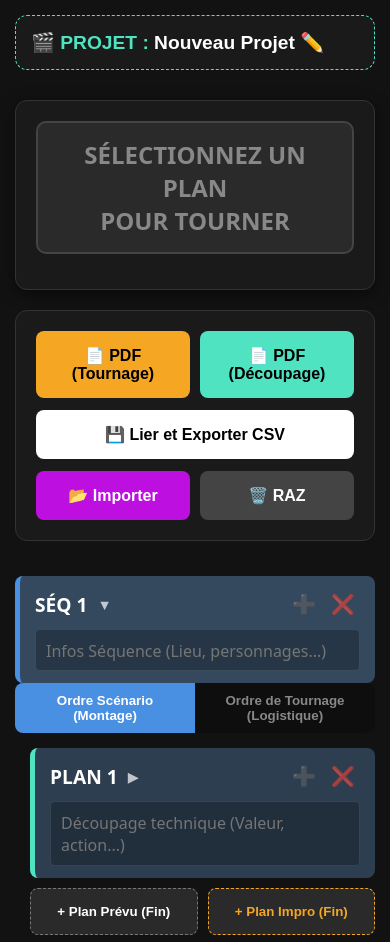
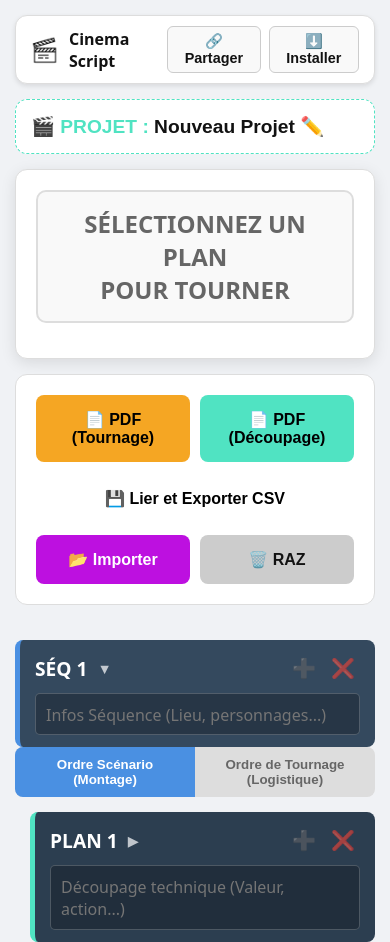
Before and after one commit to BigbangX6/cinema_script, a plain HTML site: page index.html in a window 390 px wide. Shown: the top 942 px of the page. Drawn offline with Linux system fonts and the light colour scheme.

Commit message:
Update index.html

```diff
--- a/index.html
+++ b/index.html
@@ -3,13 +3,54 @@
 <head>
     <meta charset="UTF-8">
     <meta name="viewport" content="width=device-width, initial-scale=1.0">
-    <title>cinema_script</title>
+    <title>Cinema Script</title>
+
+    <!-- Déclaration de la Web App -->
+    <link rel="manifest" href="./manifest.json">
+    <meta name="theme-color" content="#1a1a1a">
+
+    <!-- Support spécifique pour iOS / Safari -->
+    <meta name="apple-mobile-web-app-capable" content="yes">
+    <meta name="apple-mobile-web-app-status-bar-style" content="black-translucent">
+    <meta name="apple-mobile-web-app-title" content="Cinema Script">
+    <link rel="apple-touch-icon" href="./icon.png">
+
     <style>
-        /* --- STYLE GENERAL (MODE SOMBRE UI) --- */
-        body { font-family: system-ui, sans-serif; background-color: #121212; color: #ffffff; padding: 0; margin: 0; }
+        /* --- VARIABLES MODE SOMBRE (DEFAUT) --- */
+        :root {
+            --bg-body: #121212;
+            --text-main: #ffffff;
+            --bg-panel: #1a1a1a;
+            --bg-input: #2a2a2a;
+            --border-color: #333;
+            --border-input: #555;
+            --take-list-bg: #1e1e1e;
+            --take-item-border: #333;
+            --text-muted: #888;
+            --btn-muted-bg: #444;
+        }
+
+        /* --- VARIABLES MODE CLAIR (AUTO) --- */
+        @media (prefers-color-scheme: light) {
+            :root {
+                --bg-body: #f0f2f5;
+                --text-main: #121212;
+                --bg-panel: #ffffff;
+                --bg-input: #f9f9f9;
+                --border-color: #ddd;
+                --border-input: #ccc;
+                --take-list-bg: #f8f9fa;
+                --take-item-border: #eee;
+                --text-muted: #666;
+                --btn-muted-bg: #ccc;
+            }
+        }
+
+        /* --- STYLE GENERAL --- */
+        body { font-family: system-ui, sans-serif; background-color: var(--bg-body); color: var(--text-main); padding: 0; margin: 0; transition: background-color 0.3s, color 0.3s; }
 
         .app-container { display: flex; flex-direction: column; padding: 15px; gap: 20px; }
-        .left-panel { display: flex; flex-direction: column; gap: 20px; }
+        .left-panel { display: flex; flex-direction: column; gap: 15px; }
         .right-panel { display: flex; flex-direction: column; padding-bottom: 100px; }
 
         @media (min-width: 900px) {
@@ -17,26 +58,35 @@
             .left-panel { width: 32%; position: sticky; top: 15px; height: calc(100vh - 30px); overflow-y: auto; padding-right: 10px; }
             .right-panel { width: 68%; height: calc(100vh - 30px); overflow-y: auto; padding-right: 10px; }
             ::-webkit-scrollbar { width: 8px; }
-            ::-webkit-scrollbar-track { background: #1a1a1a; border-radius: 4px; }
-            ::-webkit-scrollbar-thumb { background: #444; border-radius: 4px; }
-            ::-webkit-scrollbar-thumb:hover { background: #666; }
+            ::-webkit-scrollbar-track { background: var(--bg-panel); border-radius: 4px; }
+            ::-webkit-scrollbar-thumb { background: var(--border-input); border-radius: 4px; }
+            ::-webkit-scrollbar-thumb:hover { background: var(--text-muted); }
         }
 
+        /* -- BANDEAU D'INSTALLATION & PARTAGE -- */
+        .app-banner { display: flex; justify-content: space-between; align-items: center; background: var(--bg-panel); padding: 10px 15px; border-radius: 12px; border: 1px solid var(--border-color); box-shadow: 0 2px 5px rgba(0,0,0,0.1); }
+        .app-banner-info { display: flex; align-items: center; gap: 10px; }
+        .app-banner-icon { width: 28px; height: 28px; border-radius: 6px; object-fit: cover; }
+        .app-banner-title { font-weight: bold; font-size: 1rem; color: var(--text-main); }
+        .app-banner-actions { display: flex; gap: 8px; }
+        .btn-banner { background: var(--bg-input); color: var(--text-main); border: 1px solid var(--border-input); padding: 6px 10px; border-radius: 6px; cursor: pointer; font-size: 0.9rem; font-weight: bold; transition: 0.2s; }
+        .btn-banner:hover { background: var(--border-color); }
+
         /* -- PROJECT NAME -- */
-        .project-title-btn { background: #1a1a1a; border: 1px dashed #50e3c2; color: #50e3c2; width: 100%; padding: 15px; font-size: 1.2rem; font-weight: bold; border-radius: 12px; cursor: pointer; text-align: left; margin-bottom: 10px; transition: 0.2s; }
-        .project-title-btn:hover { background: #2a2a2a; }
+        .project-title-btn { background: var(--bg-panel); border: 1px dashed #50e3c2; color: #50e3c2; width: 100%; padding: 15px; font-size: 1.2rem; font-weight: bold; border-radius: 12px; cursor: pointer; text-align: left; transition: 0.2s; }
+        .project-title-btn:hover { opacity: 0.8; }
 
         /* -- TABLEAU DE BORD -- */
-        .dashboard { background: #1a1a1a; padding: 20px; border-radius: 12px; border: 1px solid #333; box-shadow: 0 4px 15px rgba(0,0,0,0.5); }
-        .status-board { font-size: 1.5rem; text-align: center; margin-bottom: 15px; background: #2a2a2a; padding: 15px; border-radius: 10px; font-weight: bold; border: 2px solid #50e3c2; color: #50e3c2; }
-        .status-board.inactive { border-color: #444; color: #888; }
+        .dashboard { background: var(--bg-panel); padding: 20px; border-radius: 12px; border: 1px solid var(--border-color); box-shadow: 0 4px 15px rgba(0,0,0,0.1); }
+        .status-board { font-size: 1.5rem; text-align: center; margin-bottom: 15px; background: var(--bg-input); padding: 15px; border-radius: 10px; font-weight: bold; border: 2px solid #50e3c2; color: #50e3c2; }
+        .status-board.inactive { border-color: var(--border-color); color: var(--text-muted); }
         .controls { display: grid; grid-template-columns: 1fr; gap: 12px; }
         .btn-save { background: #7ed321; color: black; font-size: 1.3rem; padding: 20px; border: none; border-radius: 8px; font-weight: bold; cursor: pointer; transition: 0.1s; }
         .btn-save:active { transform: scale(0.98); }
-        input, select { padding: 15px; font-size: 1.1rem; background: #2a2a2a; color: #ffffff; border: 1px solid #555; border-radius: 8px; width: 100%; box-sizing: border-box; }
+        input, select { padding: 15px; font-size: 1.1rem; background: var(--bg-input); color: var(--text-main); border: 1px solid var(--border-input); border-radius: 8px; width: 100%; box-sizing: border-box; }
 
         /* -- ZONE ACCORDÉON (DÉCOUPAGE) -- */
-        .acc-header { display: flex; flex-direction: column; padding: 12px 15px; border-radius: 8px; margin-top: 15px; border-left: 5px solid; transition: border-color 0.2s; }
+        .acc-header { display: flex; flex-direction: column; padding: 12px 15px; border-radius: 8px; margin-top: 15px; border-left: 5px solid; transition: border-color 0.2s; color: white; }
         .acc-seq { background: #34495e; border-left-color: #4a90e2; }
         .acc-plan { background: #2c3e50; border-left-color: #50e3c2; margin-left: 15px; }
         .acc-plan.impro { border-left-color: #f5a623; }
@@ -47,8 +97,8 @@
         .header-label { font-weight: bold; font-size: 1.2rem; margin-right: 10px; }
         .chevron { font-size: 0.9rem; opacity: 0.7; }
 
-        .header-input { background: rgba(0,0,0,0.25); border: 1px solid rgba(255,255,255,0.1); color: white; padding: 10px; font-size: 1rem; border-radius: 5px; width: 100%; box-sizing: border-box; resize: none; overflow: hidden; line-height: 1.4; font-family: inherit; }
-        .header-input:focus { outline: 1px solid #50e3c2; background: #1a1a1a; }
+        .header-input { background: rgba(0,0,0,0.25); border: 1px solid rgba(255,255,255,0.2); color: white; padding: 10px; font-size: 1rem; border-radius: 5px; width: 100%; box-sizing: border-box; resize: none; overflow: hidden; line-height: 1.4; font-family: inherit; }
+        .header-input:focus { outline: 1px solid #50e3c2; background: rgba(0,0,0,0.4); }
 
         .inline-actions { display: flex; gap: 5px; align-items: center; }
         .btn-icon { background: none; border: none; font-size: 1.2rem; cursor: pointer; padding: 5px; opacity: 0.6; transition: 0.2s; border-radius: 5px; }
@@ -58,31 +108,31 @@
         .acc-content.open { display: block; }
 
         /* -- LISTE DES PRISES -- */
-        .take-list { margin-left: 30px; margin-top: 5px; background: #1e1e1e; border-radius: 8px; padding: 10px; border-left: 2px solid #555; }
-        .take-item { display: flex; justify-content: space-between; padding: 10px; border-bottom: 1px solid #333; align-items: center; }
+        .take-list { margin-left: 30px; margin-top: 5px; background: var(--take-list-bg); border-radius: 8px; padding: 10px; border-left: 2px solid var(--border-input); }
+        .take-item { display: flex; justify-content: space-between; padding: 10px; border-bottom: 1px solid var(--take-item-border); align-items: center; }
         .take-item:last-child { border-bottom: none; }
         .btn-delete { background: #d0021b; color: white; border: none; padding: 8px 12px; border-radius: 5px; cursor: pointer; }
 
         /* -- MODE TOURNAGE -- */
-        .mode-toggle { display: flex; margin-bottom: 10px; background: rgba(0,0,0,0.2); border-radius: 8px; overflow: hidden; }
-        .mode-btn { flex: 1; padding: 10px; border: none; background: transparent; color: #888; cursor: pointer; font-weight: bold; transition: 0.2s; }
+        .mode-toggle { display: flex; margin-bottom: 10px; background: var(--border-color); border-radius: 8px; overflow: hidden; }
+        .mode-btn { flex: 1; padding: 10px; border: none; background: transparent; color: var(--text-muted); cursor: pointer; font-weight: bold; transition: 0.2s; }
         .mode-btn.active { background: #4a90e2; color: white; }
 
         .tournage-list { margin-top: 10px; display: flex; flex-direction: column; gap: 8px; }
-        .tournage-item { display: flex; align-items: center; gap: 10px; background: #2c3e50; padding: 10px 15px; border-radius: 8px; }
+        .tournage-item { display: flex; align-items: center; gap: 10px; background: #2c3e50; color: white; padding: 10px 15px; border-radius: 8px; }
         .tournage-sep { background: #5a3c20; border-left: 4px solid #f5a623; }
         .tournage-handle { cursor: ns-resize; opacity: 0.5; font-size: 1.2rem; }
         .tournage-handle:hover { opacity: 1; }
         .take-badge { background: #7ed321; color: black; font-size: 0.8rem; font-weight: bold; padding: 3px 8px; border-radius: 12px; margin-left: auto; }
 
         .add-row { display: grid; grid-template-columns: 1fr 1fr; gap: 10px; margin-left: 15px; margin-top: 10px; }
-        .btn-add { background: #2a2a2a; color: white; border: 1px dashed #777; padding: 15px; border-radius: 8px; cursor: pointer; font-weight: bold; }
-        .btn-add:hover { background: #333; }
+        .btn-add { background: var(--bg-input); color: var(--text-main); border: 1px dashed var(--text-muted); padding: 15px; border-radius: 8px; cursor: pointer; font-weight: bold; }
+        .btn-add:hover { background: var(--border-color); }
 
         /* -- ACTIONS FICHIER -- */
-        .action-row { display: flex; flex-direction: column; gap: 12px; background: #1a1a1a; padding: 20px; border-radius: 12px; border: 1px solid #333; }
+        .action-row { display: flex; flex-direction: column; gap: 12px; background: var(--bg-panel); padding: 20px; border-radius: 12px; border: 1px solid var(--border-color); }
         .btn-action { padding: 15px; border: none; border-radius: 8px; font-weight: bold; cursor: pointer; font-size: 1rem; }
-        .btn-reset { background: #444; color: white; }
+        .btn-reset { background: var(--btn-muted-bg); color: var(--text-main); }
         .btn-import { background: #bd10e0; color: white; }
         .btn-export { background: #ffffff; color: black; }
         .btn-pdf { background: #f5a623; color: black; }
@@ -92,7 +142,7 @@
         #printArea { display: none; }
 
         @media print {
-            body { background: white; color: black; margin: 0; padding: 0; }
+            body { background: white !important; color: black !important; margin: 0; padding: 0; }
             .app-container { display: none !important; }
             #printArea { display: block !important; padding: 20px; }
 
@@ -101,28 +151,16 @@
 
             table { width: 100%; border-collapse: collapse; page-break-inside: auto; font-size: 12px; }
             tr { page-break-inside: avoid; page-break-after: auto; }
-            th { background-color: #222; color: white; padding: 10px; text-align: left; -webkit-print-color-adjust: exact; }
+            th { background-color: #222 !important; color: white !important; padding: 10px; text-align: left; -webkit-print-color-adjust: exact; color-adjust: exact; }
             td { border: 1px solid #ccc; padding: 10px; vertical-align: top; }
 
-            /* Ligne de couleur pour séparer les séquences */
-            .print-seq-row { background-color: #e3f2fd !important; -webkit-print-color-adjust: exact; }
+            .print-seq-row { background-color: #e3f2fd !important; -webkit-print-color-adjust: exact; color-adjust: exact; }
             .print-seq-num { font-size: 16px; font-weight: bold; color: #4a90e2; }
             .print-seq-info { font-size: 14px; font-weight: bold; color: #333; }
 
-            /* Séparateurs du mode tournage */
-            .print-sep-row { background-color: #fff3e0 !important; -webkit-print-color-adjust: exact; text-align: center; font-weight: bold; color: #e65100; font-size: 14px; }
+            .print-sep-row { background-color: #fff3e0 !important; -webkit-print-color-adjust: exact; color-adjust: exact; text-align: center; font-weight: bold; color: #e65100; font-size: 14px; }
         }
     </style>
-      <!-- Déclaration de la Web App -->
-    <link rel="manifest" href="./manifest.json">
-    <meta name="theme-color" content="#1a1a1a">
-
-    <!-- Support spécifique pour iOS / Safari -->
-    <meta name="apple-mobile-web-app-capable" content="yes">
-    <meta name="apple-mobile-web-app-status-bar-style" content="black-translucent">
-    <meta name="apple-mobile-web-app-title" content="Scripte">
-    <link rel="apple-touch-icon" href="./icon.png">
-
 </head>
 <body>
 
@@ -130,8 +168,20 @@
     <div class="app-container">
         <div class="left-panel">
 
+            <!-- NOUVEAU BANDEAU D'INSTALLATION -->
+            <div class="app-banner">
+                <div class="app-banner-info">
+                    <img src="./icon.png" alt="Icon" class="app-banner-icon" onerror="this.style.display='none'">
+                    <span class="app-banner-title">Cinema Script</span>
+                </div>
+                <div class="app-banner-actions">
+                    <button class="btn-banner" onclick="shareApp()">🔗 Partager</button>
+                    <button class="btn-banner" onclick="installApp()">⬇️ Installer</button>
+                </div>
+            </div>
+
             <button class="project-title-btn" onclick="editProjectName()">
-                🎬 PROJET : <span id="projNameDisp" style="color:white;">Nouveau Projet</span> ✏️
+                🎬 PROJET : <span id="projNameDisp" style="color: var(--text-main);">Nouveau Projet</span> ✏️
             </button>
 
             <div class="dashboard">
@@ -179,6 +229,45 @@
     <div id="printArea"></div>
 
     <script>
+        // --- INSTALLATION PWA & PARTAGE ---
+        let deferredPrompt;
+        window.addEventListener('beforeinstallprompt', (e) => {
+            e.preventDefault();
+            deferredPrompt = e;
+        });
+
+        function installApp() {
+            if (deferredPrompt) {
+                deferredPrompt.prompt();
+                deferredPrompt.userChoice.then((choiceResult) => {
+                    if (choiceResult.outcome === 'accepted') {
+                        console.log('Installation acceptée');
+                    }
+                    deferredPrompt = null;
+                });
+            } else {
+                const isIos = () => /iphone|ipad|ipod/.test(window.navigator.userAgent.toLowerCase());
+                if(isIos()) {
+                    alert("Pour installer sur iOS :\n\n1. Touchez l'icône 'Partager' (le carré avec une flèche vers le haut).\n2. Sélectionnez 'Sur l'écran d'accueil'.");
+                } else {
+                    alert("L'application est déjà installée sur votre appareil ou votre navigateur ne supporte pas cette fonction.");
+                }
+            }
+        }
+
+        function shareApp() {
+            const shareData = {
+                title: 'Cinema Script',
+                text: 'Découvrez Cinema Script, mon outil de scripte et plan de travail.',
+                url: 'https://bigbangx6.github.io/cinema_script/'
+            };
+            if (navigator.share) {
+                navigator.share(shareData).catch(console.error);
+            } else {
+                prompt("Votre navigateur ne supporte pas le partage natif. Copiez ce lien :", shareData.url);
+            }
+        }
+
         // --- BASE DE DONNÉES LOCALE ---
         let db = {
             projectName: "",
@@ -196,7 +285,6 @@
         // --- INITIALISATION ---
         if (localStorage.getItem('kinoDB_v2')) {
             db = JSON.parse(localStorage.getItem('kinoDB_v2'));
-            // Rétrocompatibilité : S'assurer que tournageList existe pour les anciennes saves
             db.sequences.forEach(s => {
                 if(!s.tournageList) {
                     s.modeTournage = false;
@@ -337,13 +425,13 @@
 
                         const planTakes = db.takes.filter(t => t.seqId === seq.id && t.planId === plan.id);
                         if(planTakes.length === 0) {
-                            planContent.innerHTML = `<div style="color: #888; padding: 10px; font-style: italic;">Prêt à tourner...</div>`;
+                            planContent.innerHTML = `<div style="color: var(--text-muted); padding: 10px; font-style: italic;">Prêt à tourner...</div>`;
                         } else {
                             planTakes.forEach(take => {
                                 const takeItem = document.createElement('div');
                                 takeItem.className = 'take-item';
                                 takeItem.innerHTML = `
-                                    <div><strong>Prise ${take.prise}</strong> | ${take.avis} <br><span style="color: #bbb; font-size: 0.9rem;">${take.com}</span></div>
+                                    <div><strong>Prise ${take.prise}</strong> | ${take.avis} <br><span style="color: var(--text-muted); font-size: 0.9rem;">${take.com}</span></div>
                                     <button class="btn-delete" onclick="deleteTake(${seq.id}, ${plan.id}, ${take.prise})">❌</button>
                                 `;
                                 planContent.appendChild(takeItem);
@@ -423,7 +511,7 @@
             if (activeSeq !== null && activePlan !== null) {
                 const nextTake = db.takes.filter(t => t.seqId === activeSeq && t.planId === activePlan).length + 1;
                 board.className = 'status-board';
-                board.innerHTML = `SÉQ ${activeSeq} | PLAN ${activePlan} | <span style="color:white;">PRISE ${nextTake}</span>`;
+                board.innerHTML = `SÉQ ${activeSeq} | PLAN ${activePlan} | <span style="color:var(--text-main);">PRISE ${nextTake}</span>`;
                 controls.style.display = 'grid';
             } else {
                 board.className = 'status-board inactive';
@@ -513,7 +601,6 @@
             db.plans.push({ seqId: seqId, id: targetPlanId, impro: 0, info: "", temps: "" });
             db.plans.sort((a,b) => a.id - b.id);
 
-            // Mise à jour de tournageList (décale les IDs et insère)
             const seq = db.sequences.find(s=>s.id === seqId);
             seq.tournageList.forEach(item => { if(item.type === 'plan' && item.id >= targetPlanId) item.id++; });
             const idx = seq.tournageList.findIndex(item => item.type === 'plan' && item.id === targetPlanId + 1);
@@ -569,7 +656,7 @@
             saveDataSilently(); renderApp(); await writeToFileAPI(true);
         }
 
-        // --- EXPORT PDF (CHOIX DU MODE) ---
+        // --- EXPORT PDF ---
         function exportPDF(mode) {
             const printArea = document.getElementById('printArea');
             const d = new Date();
@@ -629,14 +716,14 @@
             }
 
             printArea.innerHTML = html;
-            window.print(); // Ouvre la fenêtre d'impression native
+            window.print();
         }
 
-        // --- FICHIERS ET SAUVEGARDE (NOUVEAU CSV STRUCTURÉ) ---
+        // --- FICHIERS ET SAUVEGARDE CSV ---
         function saveDataSilently() { localStorage.setItem('kinoDB_v2', JSON.stringify(db)); }
 
         function generateCSV() {
-            let csv = "\uFEFF"; // BOM pour les accents Excel
+            let csv = "\uFEFF";
             csv += "--- PROJECT ---\n" + (db.projectName || "Kino") + "\n";
 
             csv += "--- SEQUENCES ---\nseqId;info\n";
@@ -689,7 +776,6 @@
                     alert("✅ Fichier lié ! Les prochaines modifications s'enregistreront en direct.");
                 } catch (err) {}
             } else {
-                // Fallback iPad / iOS
                 const blob = new Blob([csvContent], { type: 'text/csv;charset=utf-8;' });
                 const url = URL.createObjectURL(blob);
                 const link = document.createElement("a");
@@ -761,9 +847,8 @@
                 fileHandle = null; saveDataSilently(); renderApp();
             }
         }
-    </script>
-      <script>
-        // Enregistrement du Service Worker pour le mode Hors Ligne
+
+        // --- LANCEMENT SERVICE WORKER ---
         if ('serviceWorker' in navigator) {
             window.addEventListener('load', () => {
                 navigator.serviceWorker.register('./sw.js')
@@ -771,11 +856,10 @@
                         console.log('Service Worker enregistré avec succès.', registration.scope);
                     })
                     .catch(err => {
-                        console.error('Erreur lors de l\'enregistrement du Service Worker:', err);
+                        console.error('Erreur Service Worker:', err);
                     });
             });
         }
-      </script>
-
+    </script>
 </body>
 </html>
```
